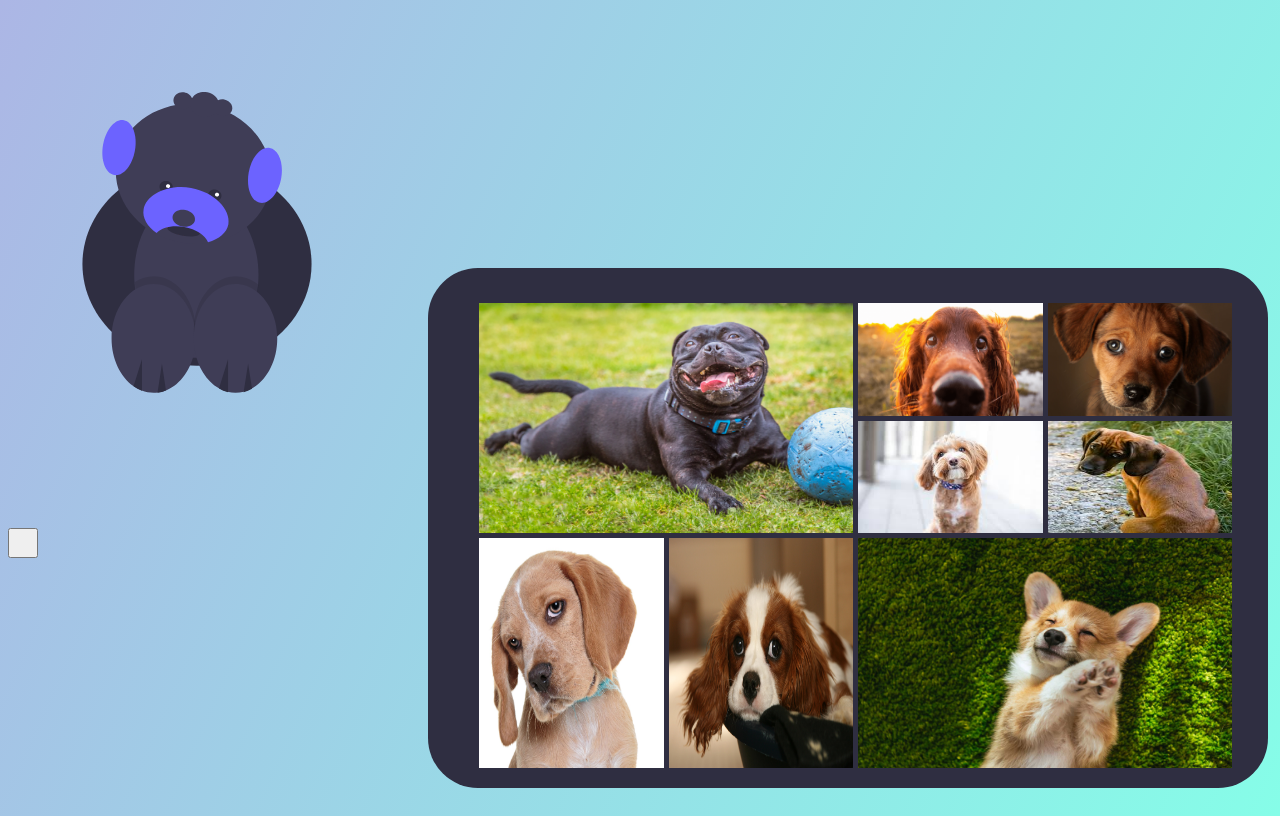
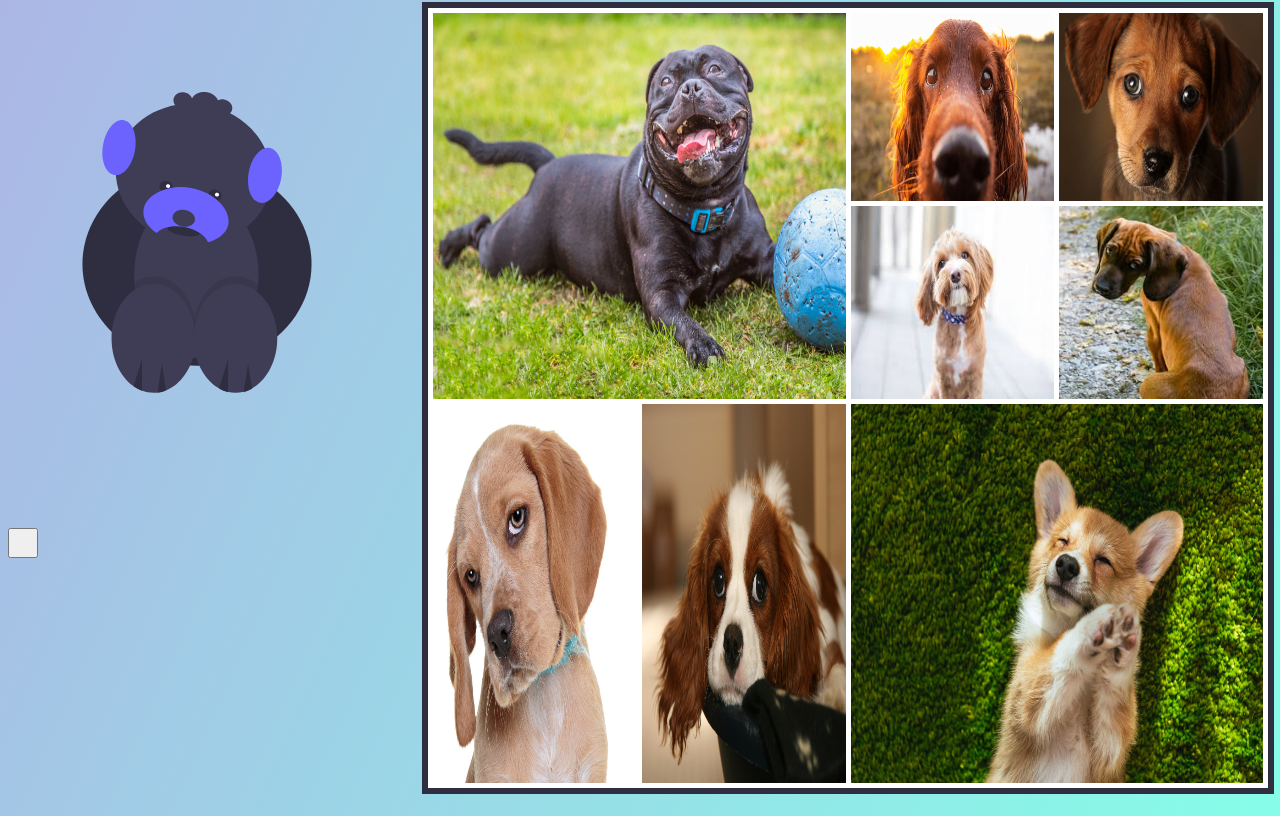
Before and after one commit to MayconCabral/woof_woof, a plain HTML site: page index.html in a window 1280 px wide. Drawn offline with nearby package versions, Linux system fonts and the light colour scheme.

Commit message:
Photo College

```diff
--- a/style.css
+++ b/style.css
@@ -1,3 +1,6 @@
+*{
+    box-sizing: border-box;
+}
 body{
     box-sizing: border-box;
     width: 100vw;
@@ -33,19 +36,19 @@ button{
     justify-content: center;
     align-items: center;
     grid-column: 2 / 3;
-    grid-row: 2 / 4;
-    padding: 10px;
-    border-radius: 50px;
-    background-color: #2F2E41;
+    grid-row: 1 / 4;
+    background-color: #ffffff;
+    border: solid 5px #ffffff;
+    box-shadow: 0px 0px 0px 6px #2F2E41;
+
 }
 .photoCollege{
     gap: 5px;
-    width: 90%;
-    height: 90%;
+    width: 100%;
+    height: 100%;
     display: grid;
-    grid-template-columns: 25% 25% 25% 25%;
-    grid-template-rows: 25% 25% 25% 25%;
-
+    grid-template-columns: minmax(auto, 25%) minmax(auto, 25%) minmax(auto, 25%) minmax(auto, 25%);
+    grid-template-rows: minmax(auto, 25%) minmax(auto, 25%) minmax(auto, 25%) minmax(auto, 25%);
 }
 img{
    width: 100%;
```
